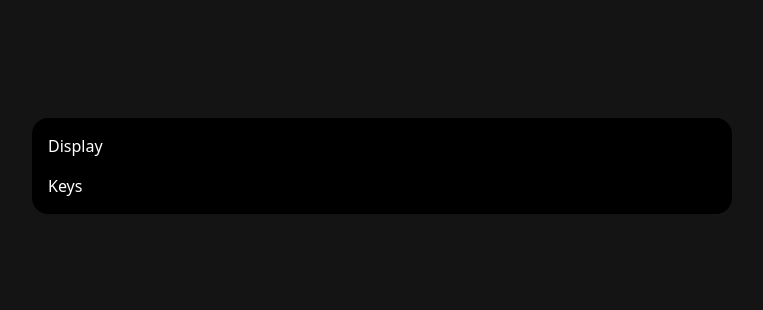
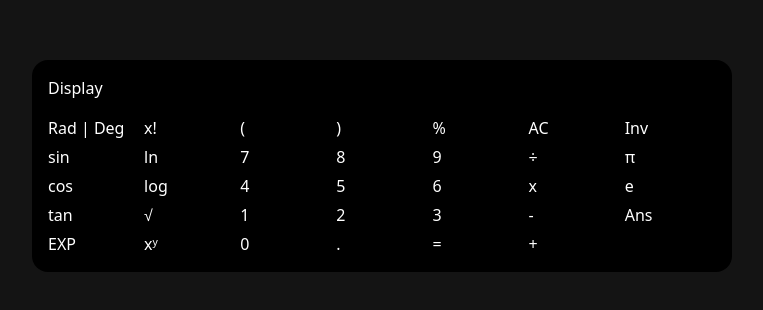
Before and after one commit to madiha-m/google_sci_calculator, a React (Vite) app: page / in a window 1280 px wide. Shown: the part 234-544 px from the top of the page, without its empty margins (258-1021 px from the left). Built offline with nearby package versions, Linux system fonts and the light colour scheme.

Commit message:
map keys with & show on keyboard

```diff
--- a/src/components/Calculator.jsx
+++ b/src/components/Calculator.jsx
@@ -1,11 +1,20 @@
 import React from "react";
-import { bodyClass } from "../styles";
+import { bodyClass, gridLayoutKeysClass } from "../styles";
+import { KEYS } from "../utils/constants";
+import Keys from "./Keys";
 
 const Calculator = () => {
   return (
     <div className={bodyClass}>
       <div>Display</div>
-      <div>Keys</div>
+      <div className={gridLayoutKeysClass}>
+        {KEYS.map((item, index) => (
+          <Keys
+            label={item}
+            key={index}
+          />
+        ))}
+      </div>
     </div>
   );
 };
--- /dev/null
+++ b/src/components/Keys.jsx
@@ -0,0 +1,7 @@
+import React from "react";
+
+const Keys = ({ label }) => {
+  return <div>{label}</div>;
+};
+
+export default Keys;
--- a/src/styles.js
+++ b/src/styles.js
@@ -3,3 +3,6 @@ export const panelClass =
 
 export const bodyClass =
   "min-w-[700px] bg-black flex flex-col gap-4 p-4 rounded-2xl";
+
+export const gridLayoutKeysClass =
+  "grid grid-cols-[repeat(7,1fr)] gap-[0.3rem]";
```
Also changed, not shown: src/components/Key.jsx (deleted).
